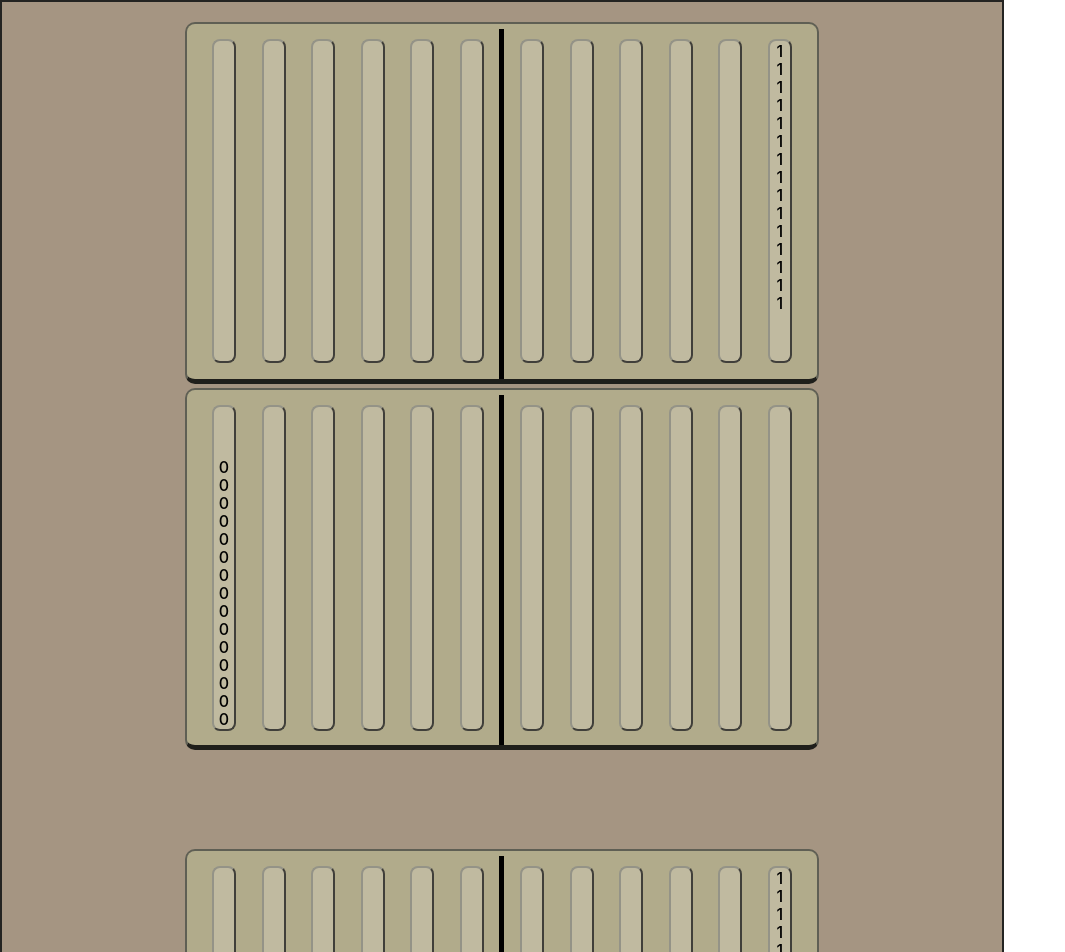
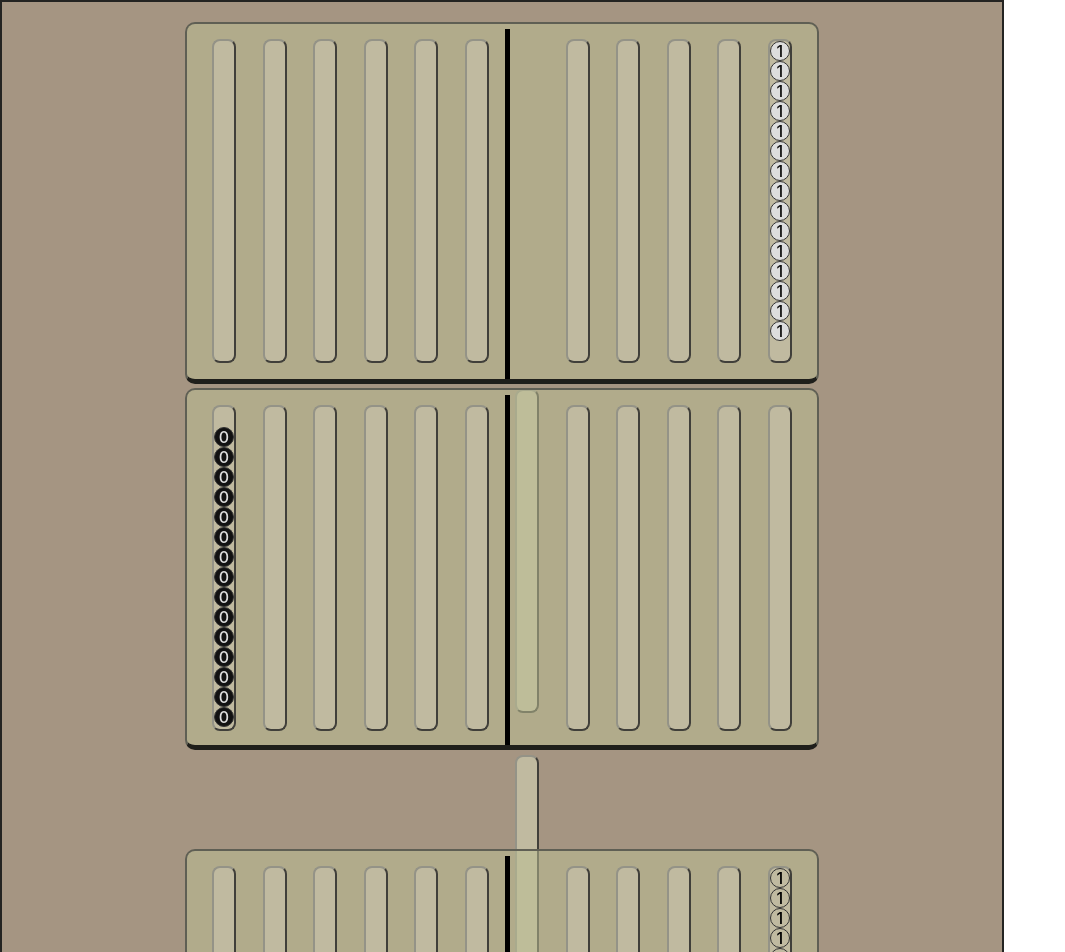
Before and after one commit to Brenar/-backgammon, a React (Create React App) app: page /game in a window 1280 px wide. Shown: the top 952 px of the page, without its empty margins (0-1065 px from the left). Built offline with nearby package versions, Linux system fonts and the light colour scheme.

Commit message:
add handleCheckChecker

```diff
--- a/package.json
+++ b/package.json
@@ -6,6 +6,7 @@
     "@testing-library/jest-dom": "^5.11.9",
     "@testing-library/react": "^11.2.3",
     "@testing-library/user-event": "^12.6.2",
+    "classnames": "^2.2.6",
     "connected-react-router": "^6.8.0",
     "history": "4.10.1",
     "node-sass": "^4.14.1",
--- a/src/App.js
+++ b/src/App.js
@@ -1,5 +1,4 @@
 import './App.scss'
-import { connect } from 'react-redux'
 import Desk from './components/desk'
 import { Route, Switch } from 'react-router-dom'
 
--- a/src/components/desk/index.js
+++ b/src/components/desk/index.js
@@ -1,6 +1,7 @@
-import { connect } from 'react-redux'
-
+import {connect} from 'react-redux'
+import React, {useState} from 'react'
 import './style.scss'
+import classNames from 'classnames'
 
 import {
   whiteDeskSelector,
@@ -29,42 +30,65 @@
 }
 
 export function Desk(props) {
-  const { whiteDesk, blackDesk, blackScore, whiteScore, points, turn } = props
+  const {whiteDesk, blackDesk, blackScore, whiteScore, points, turn} = props
+
+  const [activeChecker, setActiveChecker] = useState(null)
+
   return (
     <div className="Desk">
-      {deskSeparator(whiteDesk).map((aside) => {
+      {deskSeparator(whiteDesk).map((aside, asideKey) => {
         return (
-          <div className="deskAsideWhite" >
+          <div key={asideKey} className="deskAsideWhite">
             {aside.map((line, key) => {
               const separator = key === 6 ? <div className="deskSep"/> : null
+              let handleCheckChecker = () => false
+              const activeLineId = ((key + 1) * (asideKey)) + 12
+              if (line[0] === 0 && turn === 'black') {
+                handleCheckChecker = () => setActiveChecker(activeLineId)
+              }
+              if (line[0] === 1 && turn === 'white') {
+                handleCheckChecker = () => setActiveChecker(activeLineId)
+              }
               return (
-                <>
+                <span key={key}>
                 {separator}
-                <div className="deskLine">
-                    {line.map((checker) => {
-                    return <div className="deskChecker">{checker}</div>
-                  })}
+                  <div className="deskLine" onClick={handleCheckChecker}>
+                    {line.map((checker, checkKey) => {
+                      const checkerClasses = classNames({
+                        'deskChecker': true,
+                        'checker-white': checker === 1,
+                        'checker-black': checker === 0,
+                        'checker-active': (activeChecker === activeLineId) && (checkKey === line.length - 1)
+                      })
+
+                      return <div
+                        key={checkKey}
+                        className={checkerClasses}
+                      >
+                        {checker}
+                      </div>
+                    })}
                 </div>
-                </>
+                </span>
               )
             })}
           </div>
         )
       })}
-      {deskSeparator(blackDesk).map((aside) => {
+      {deskSeparator(blackDesk).map((aside, asideKey) => {
         return (
-          <div className="deskAsideBlack">
+          <div key={asideKey} className="deskAsideBlack">
             {aside.map((line, key) => {
               const separator = key === 6 ? <div className="deskSep"/> : null
               return (
-                <>
+                <span key={key}>
                 {separator}
-                <div className="deskLine">
-                    {line.map((checker) => {
-                    return <div className="deskChecker">{checker}</div>
-                  })}
+                  <div className="deskLine">
+                    {line.map((checker, checkerKey) => {
+                      return <div key={checkerKey} className="deskChecker">{checker}</div>
+                    })}
                 </div>
-                </>
+                </span>
               )
             })}
           </div>
@@ -83,5 +107,5 @@
     points: pointsSelector(state),
     turn: turnSelector(state),
   }),
-  { initStartGame, handleChangeTurn, handleRollTheDices, handleMoveChecker }
+  {initStartGame, handleChangeTurn, handleRollTheDices, handleMoveChecker}
 )(Desk)
--- a/src/components/desk/style.scss
+++ b/src/components/desk/style.scss
@@ -10,6 +10,7 @@
   padding-bottom: 100px;
   background-color: rgb(165, 149, 130);
   border: 2px solid rgb(36, 36, 34);
+
   .deskAsideWhite {
     display: flex;
     height: 350px;
@@ -21,18 +22,22 @@
     border-radius: 10px;
     padding: 5px 15px 0 15px;
     border-bottom: 5px solid rgb(31, 31, 27);
+
     &:nth-child(2) {
       margin-bottom: 95px;
+
       .deskLine {
         flex-direction: column-reverse;
         padding-bottom: 2px;
       }
     }
+
     .deskSep {
       width: 5px;
       height: 100%;
       background-color: #000;
     }
+
     .deskLine {
       display: flex;
       flex-direction: column;
@@ -42,14 +47,36 @@
       background-color: rgb(192, 186, 160);
       border: 2px outset rgb(148, 147, 135);
       border-radius: 8px;
+
       .deskChecker {
         display: flex;
+        font-weight: 500;
+        border: 1px solid #333;
+        border-radius: 50%;
+        width: 18px;
+        height: 18px;
         justify-content: center;
-        height: 18px;
-        font-weight: 500;
+        align-items: center;
+        cursor:pointer;
+      }
+
+      .checker-white {
+        background-color: #ddd;
+        color: #111;
+      }
+
+      .checker-black {
+        background-color: #111;
+        color:#ddd;
+      }
+
+      .checker-active {
+        border-style: dashed;
+        opacity: 0.5;
       }
     }
   }
+
   .deskAsideBlack {
     display: flex;
     height: 350px;
@@ -61,18 +88,22 @@
     border-radius: 10px;
     padding: 5px 15px 0 15px;
     border-bottom: 5px solid rgb(31, 31, 27);
+
     &:nth-child(4) {
       margin-bottom: 95px;
+
       .deskLine {
         flex-direction: column-reverse;
         padding-bottom: 2px;
       }
     }
+
     .deskSep {
       width: 5px;
       height: 100%;
       background-color: #000;
     }
+
     .deskLine {
       display: flex;
       flex-direction: column;
@@ -82,12 +113,26 @@
       background-color: rgb(192, 186, 160);
       border: 2px outset rgb(148, 147, 135);
       border-radius: 8px;
+
       .deskChecker {
         display: flex;
+        font-weight: 500;
+        border: 1px solid #333;
+        border-radius: 50%;
+        width: 18px;
+        height: 18px;
         justify-content: center;
-        height: 18px;
-        font-weight: 500;
+        align-items: center;
       }
+
+      .checker-white {
+        background-color: #ddd;
+      }
+
+      .checker-black {
+        background-color: #111;
+      }
+
     }
   }
 }
--- a/src/models/backgammon.js
+++ b/src/models/backgammon.js
@@ -159,9 +159,7 @@
 export const blackScoreSelector = createSelector(stateSelector, (state) => {
   let count = 0
   state.deskForBlack.map((line) => {
-    line.map((point) => {
-      count = count + point
-    })
+    return line.map((point) => count = count + point)
   })
   return count
 })
@@ -169,9 +167,7 @@
 export const whiteScoreSelector = createSelector(stateSelector, (state) => {
   let count = 0
   state.deskForWhite.map((line) => {
-    line.map((point) => {
-      count = count + point
-    })
+    return line.map((point) => count = count + point)
   })
   return count
 })
```
Also changed, not shown: 1 other file (tests, documents, lock files or other folders).
